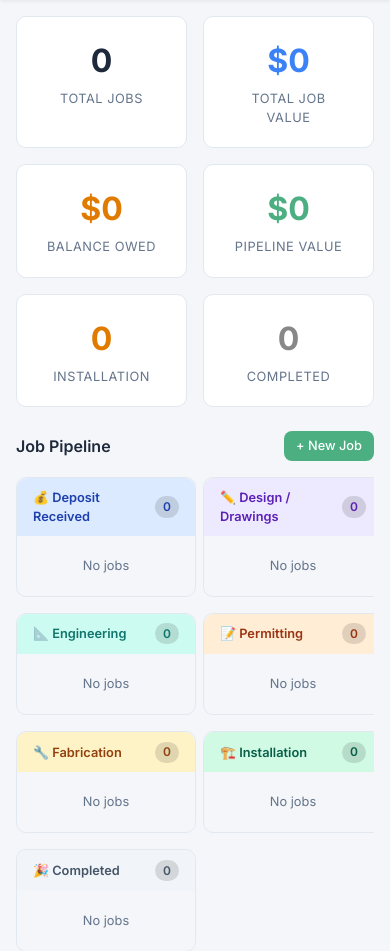
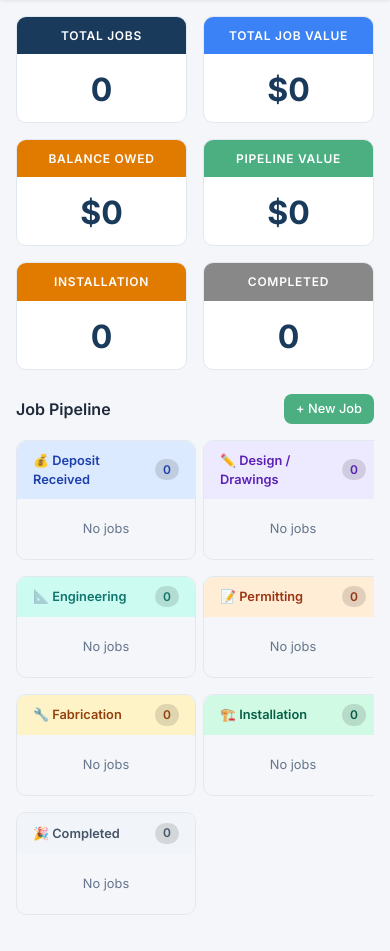
Before and after one commit to jrehberg013/shade-america-portal, a Flask app: page /dashboard in a window 390 px wide. Shown: the part 56-1007 px from the top of the page. Run offline with Flask 3, Linux system fonts and the light colour scheme; the visitor is signed in with stand-in values (Sample User, id 1); data that the repository does not hold is empty; some libraries are stand-ins or nearby versions.

Commit message:
Stat cards bold top band with color, mobile CSS restore, all manager fixes"

```diff
--- a/static/style.css
+++ b/static/style.css
@@ -113,9 +113,16 @@ img{max-width:100%}
 
 /* ---- STATS ---- */
 .stats-row{display:grid;grid-template-columns:repeat(4,1fr);gap:1rem;margin-bottom:1.5rem}
-.stat-card{background:var(--white);border:1px solid var(--border);border-radius:var(--radius);padding:1.25rem 1.5rem;text-align:center}
-.stat-value{font-size:2rem;font-weight:700}
-.stat-label{font-size:.8rem;color:var(--muted);margin-top:.25rem;text-transform:uppercase;letter-spacing:.04em}
+.stat-card{background:var(--white);border:1px solid var(--border);border-radius:var(--radius);text-align:center;overflow:hidden}
+.stat-band{background:#1a3a5c;padding:.6rem 1rem}
+.stat-band.text-green{background:var(--green)}
+.stat-band.text-blue{background:var(--blue)}
+.stat-band.text-yellow{background:var(--warn)}
+.stat-band.text-grey{background:#888}
+.stat-band.text-orange{background:#e07b00}
+.stat-band.text-red{background:#c0392b}
+.stat-value{font-size:2rem;font-weight:700;color:#1a3a5c;padding:.75rem .5rem .5rem}
+.stat-label{font-size:.75rem;color:#fff;text-transform:uppercase;letter-spacing:.06em;font-weight:600}
 .text-green{color:var(--green)}
 .text-yellow{color:var(--warn)}
 .text-blue{color:var(--blue)}
--- a/templates/dashboard.html
+++ b/templates/dashboard.html
@@ -7,12 +7,14 @@
 <div class="stats-row" id="stats-row">
     {% for card in stat_cards %}
     <div class="stat-card">
+        <div class="stat-band {{ card.color }}">
+            <div class="stat-label">{{ card.label }}</div>
+        </div>
         {% if card.key in ['pipeline_value','contract_total','balance_owed'] %}
-        <div class="stat-value {{ card.color }}">${{ "{:,.0f}".format(stats.get(card.key, 0)) }}</div>
+        <div class="stat-value">${{ "{:,.0f}".format(stats.get(card.key, 0)) }}</div>
         {% else %}
-        <div class="stat-value {{ card.color }}">{{ stats.get(card.key, 0) }}</div>
+        <div class="stat-value">{{ stats.get(card.key, 0) }}</div>
         {% endif %}
-        <div class="stat-label">{{ card.label }}</div>
     </div>
     {% endfor %}
 </div>
```
Also changed, not shown: 1 other file.
